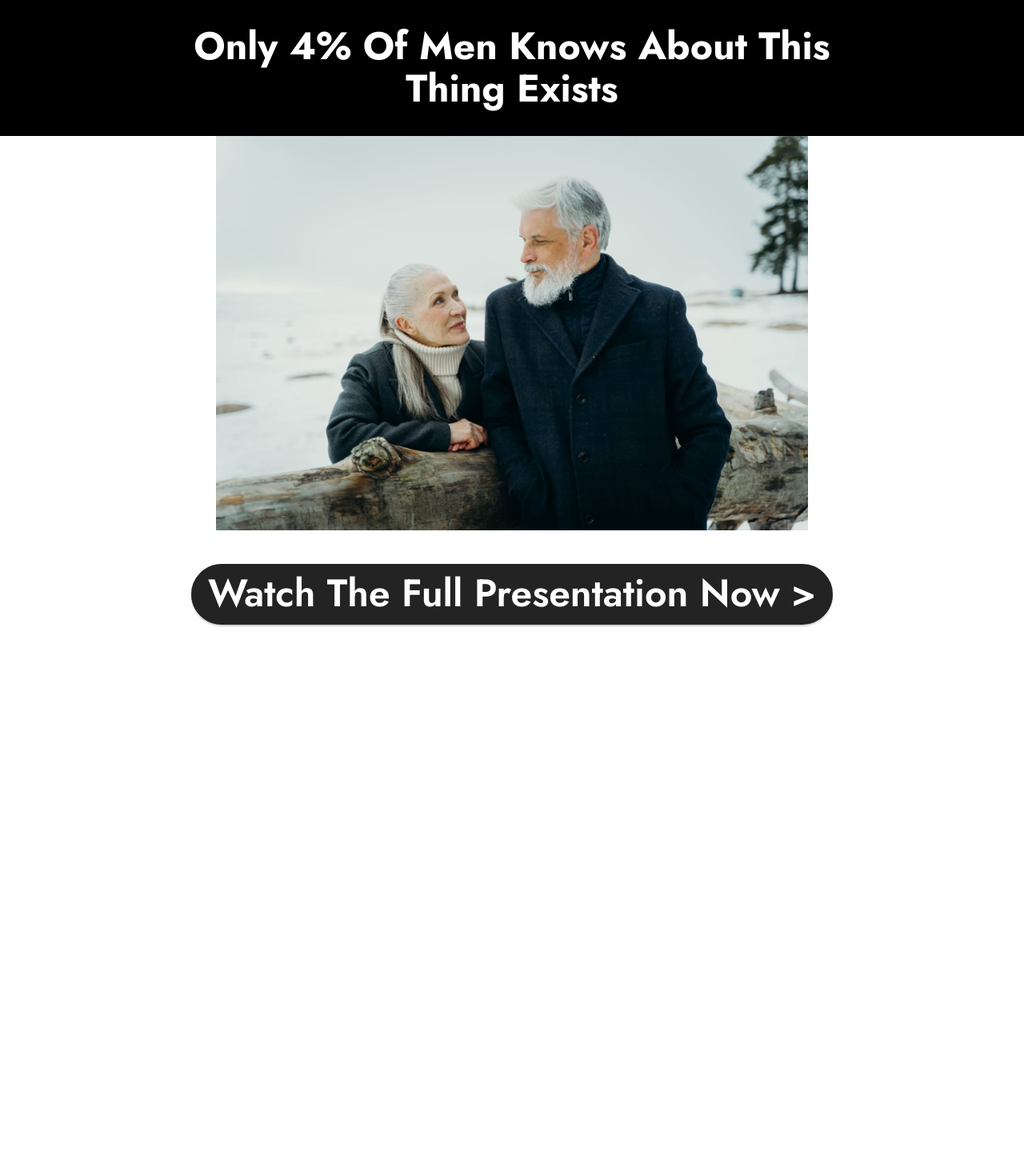
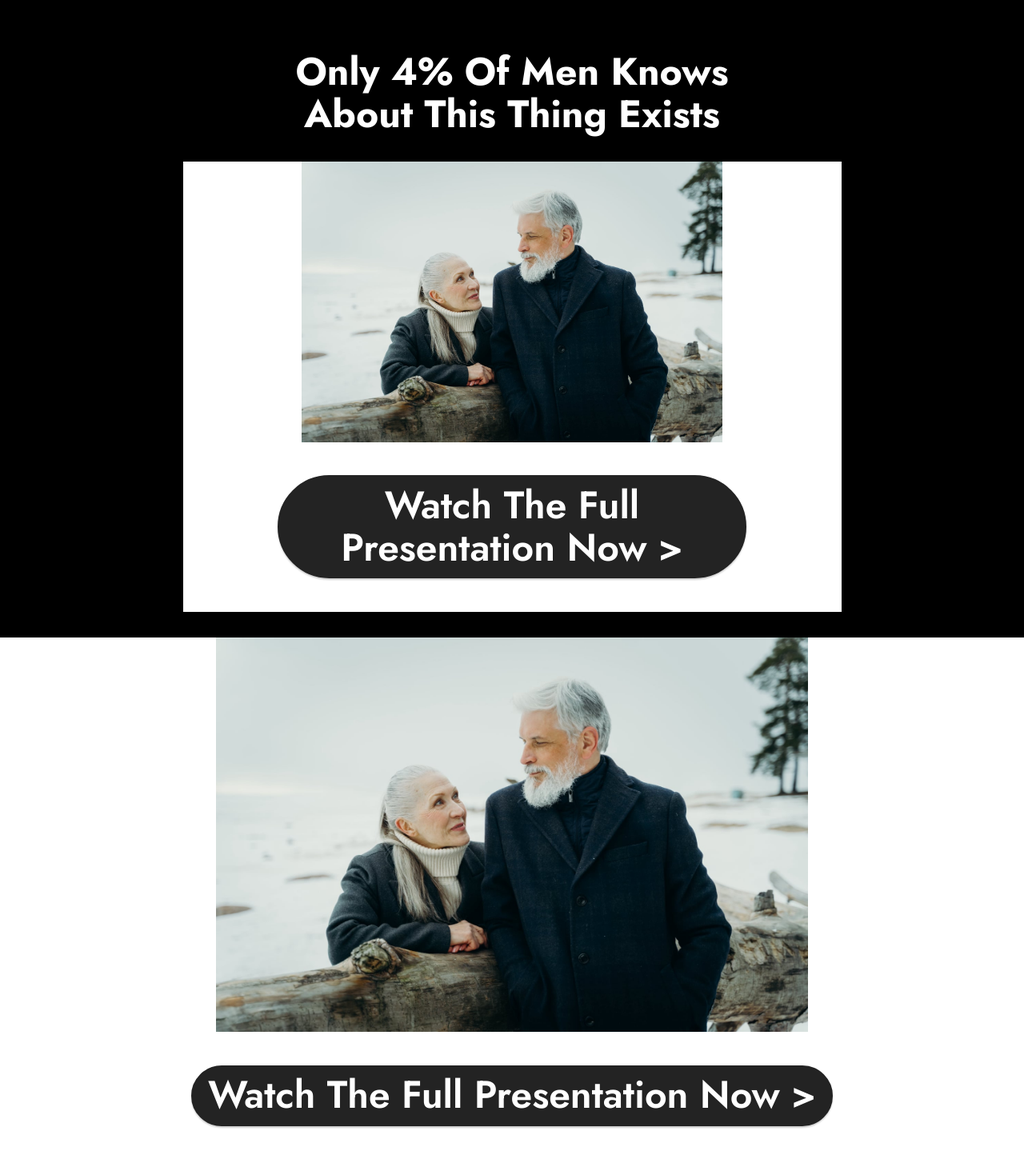
Before and after one commit to paimsa/19, a plain HTML site: page index.html in a window 1280 px wide. Shown: the whole page at 80% size. Before the commit the page ends 822 px from the top, so only its background shows below. Drawn offline with Linux system fonts and the light colour scheme.

Commit message:
index.html

```diff
--- a/index.html
+++ b/index.html
@@ -1,4 +1,39 @@
 <!DOCTYPE html>
+<html  >
+<head>
+  <!-- Site made with Mobirise Website Builder v5.8.9, https://mobirise.com -->
+  <meta charset="UTF-8">
+  <meta http-equiv="X-UA-Compatible" content="IE=edge">
+  <meta name="generator" content="Mobirise v5.8.9, mobirise.com">
+  <meta name="viewport" content="width=device-width, initial-scale=1, minimum-scale=1">
+  <link rel="shortcut icon" href="assets/images/tj-128x128.png" type="image/x-icon">
+  <meta name="description" content="">
+
+
+  <title>Home</title>
+  <link rel="stylesheet" href="assets/bootstrap/css/bootstrap.min.css">
+  <link rel="stylesheet" href="assets/bootstrap/css/bootstrap-grid.min.css">
+  <link rel="stylesheet" href="assets/bootstrap/css/bootstrap-reboot.min.css">
+  <link rel="stylesheet" href="assets/theme/css/style.css">
+  <link rel="preload" href="https://fonts.googleapis.com/css?family=Jost:100,200,300,400,500,600,700,800,900,100i,200i,300i,400i,500i,600i,700i,800i,900i&display=swap" as="style" onload="this.onload=null;this.rel='stylesheet'">
+  <noscript><link rel="stylesheet" href="https://fonts.googleapis.com/css?family=Jost:100,200,300,400,500,600,700,800,900,100i,200i,300i,400i,500i,600i,700i,800i,900i&display=swap"></noscript>
+  <link rel="preload" as="style" href="assets/mobirise/css/mbr-additional.css"><link rel="stylesheet" href="assets/mobirise/css/mbr-additional.css" type="text/css">
+
+
+
+
+</head>
+<body>
+
+  <section data-bs-version="5.1" class="content4 cid-u18T5TFGR4" id="content4-2a">
+
+
+
+
+    <div class="container">
+        <div class="row justify-content-center">
+            <div class="title col-md-12 col-lg-9">
+                <h3 class="mbr-section-title mbr-fonts-style align-center mb-4 display-2"><strong><!DOCTYPE html>
 <html  >
 <head>
   <!-- Site made with Mobirise Website Builder v5.8.9, https://mobirise.com -->
@@ -52,6 +87,36 @@
         <div class="row justify-content-center">
             <div class="col-md-12 col-lg-9">
                 <div class="image-wrap mb-4">
+                    <a href="https://hop.clickbank.net/?custom=1&affiliate=berymuch&vendor=ErecPrime&pid=new&tid=ttdirect"><img src="assets/images/pexels-photo-7243370-1724x1149.jpg" alt=""></a>
+                </div>
+
+
+                <div class="mbr-section-btn mt-3"><a class="btn btn-black display-2" href="https://hop.clickbank.net/?custom=1&affiliate=berymuch&vendor=ErecPrime&pid=new&tid=ttdirect">Watch The Full Presentation Now &gt;<br></a></div>
+            </div>
+        </div>
+    </div>
+
+
+</body>
+</html></strong></h3>
+
+
+            </div>
+        </div>
+    </div>
+</section>
+
+<section data-bs-version="5.1" class="header9 cid-u18AJiTtMH" id="header9-29">
+
+
+
+
+
+
+    <div class="text-center container">
+        <div class="row justify-content-center">
+            <div class="col-md-12 col-lg-9">
+                <div class="image-wrap mb-4">
                     <a href="https://bestofferhere.link/decore"><img src="assets/images/pexels-photo-7243370-1724x1149.jpg" alt=""></a>
                 </div>
 
```
